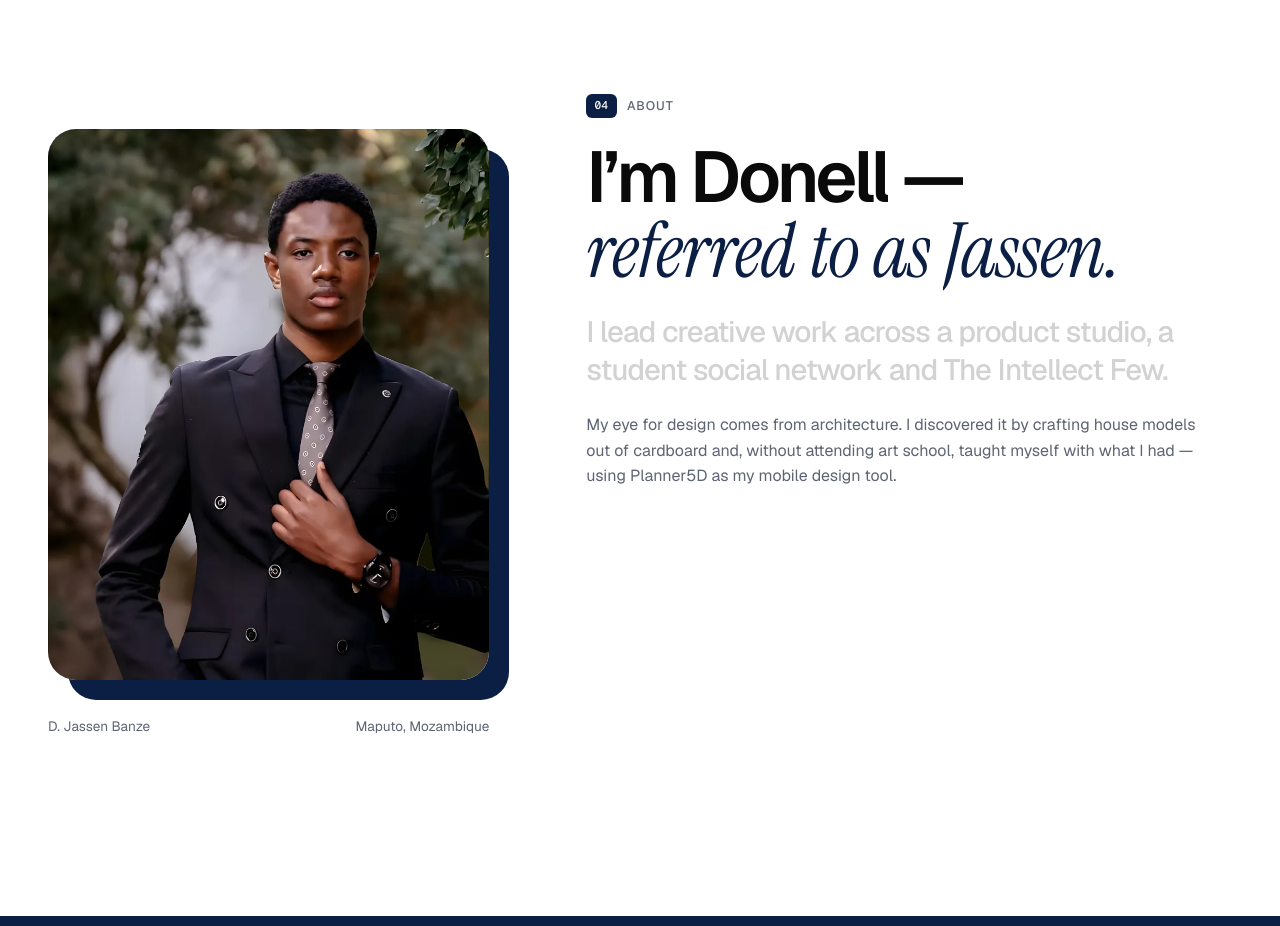
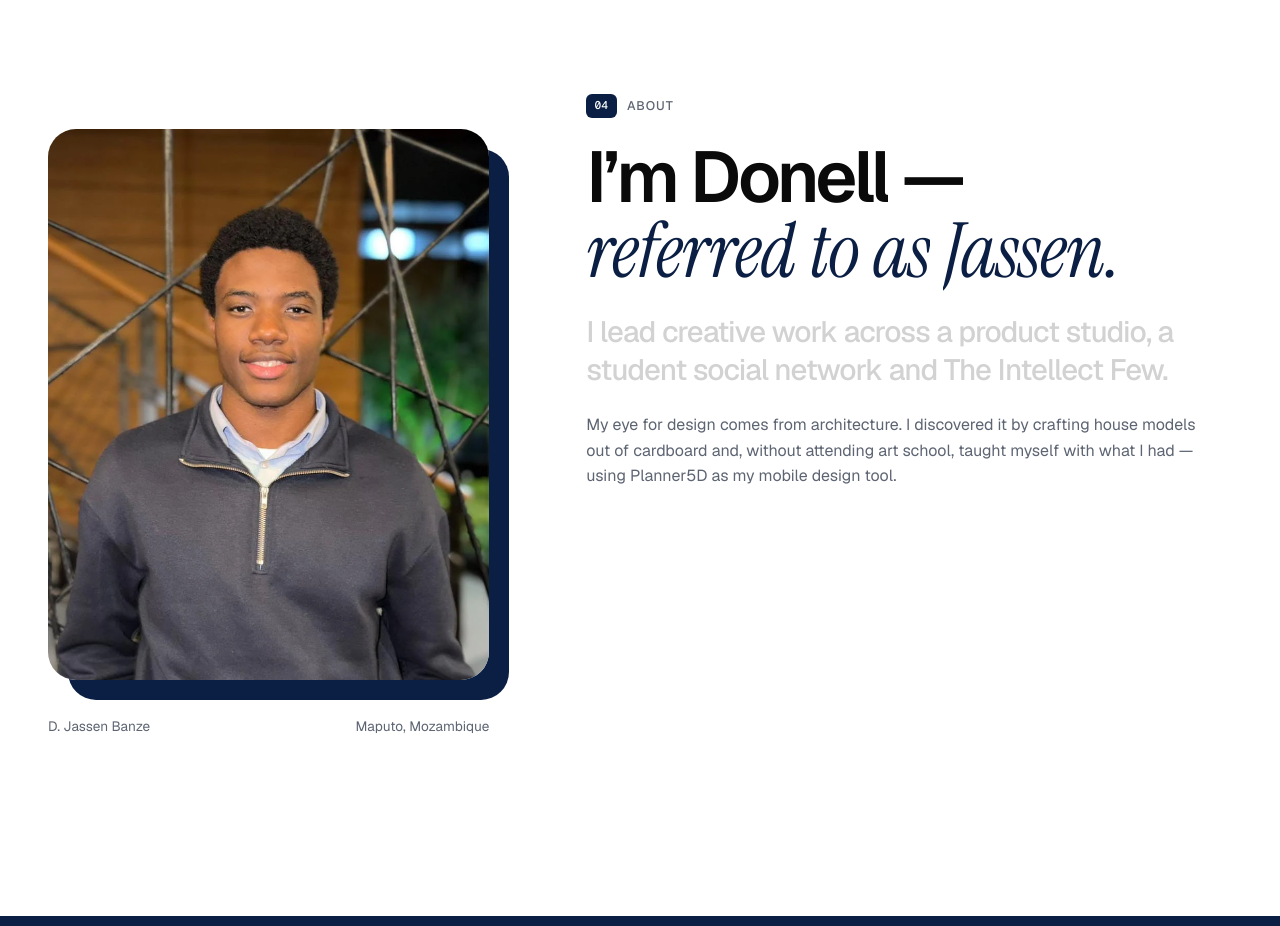
Before and after one commit to venture013/jassen-banze-portfolio, a plain HTML site: page index.html in a window 1280 px wide. Shown: the part 6440-7366 px from the top of the page. Drawn offline with Linux system fonts and the light colour scheme; animation ran at ten frames a second.

Commit message:
About: new photo
Co-Authored-By: Claude Sonnet 5.5 <noreply@anthropic.com>

```diff
--- a/index.html
+++ b/index.html
@@ -264,7 +264,7 @@
     <section class="about" id="about" aria-labelledby="about-title">
       <div class="wrap about-grid">
         <figure class="about-photo">
-          <div class="ap-wrap"><span class="ap-back" aria-hidden="true"></span><div class="ap-frame"><img src="assets/img/portrait.webp" width="848" height="1200" alt="D. Jassen Banze in a black double-breasted suit and patterned tie" loading="lazy" decoding="async"></div></div>
+          <div class="ap-wrap"><span class="ap-back" aria-hidden="true"></span><div class="ap-frame"><img src="assets/img/jassen-about.webp" width="854" height="1262" alt="D. Jassen Banze in a dark half-zip sweater over a light blue shirt" loading="lazy" decoding="async"></div></div>
           <figcaption><span>D. Jassen Banze</span><span>Maputo, Mozambique</span></figcaption>
         </figure>
         <div class="about-copy">
```
Also changed, not shown: assets/img/jassen-about.webp (added), assets/img/portrait.webp (deleted).
